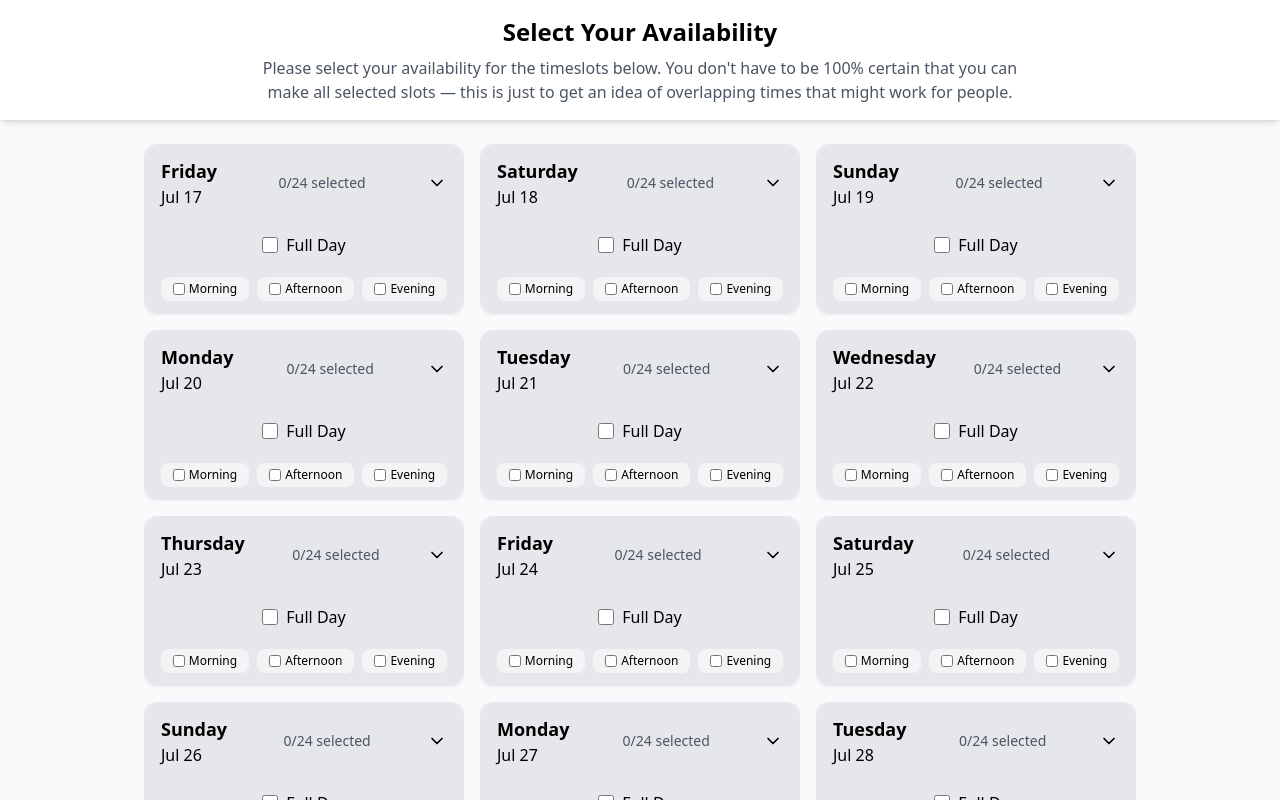
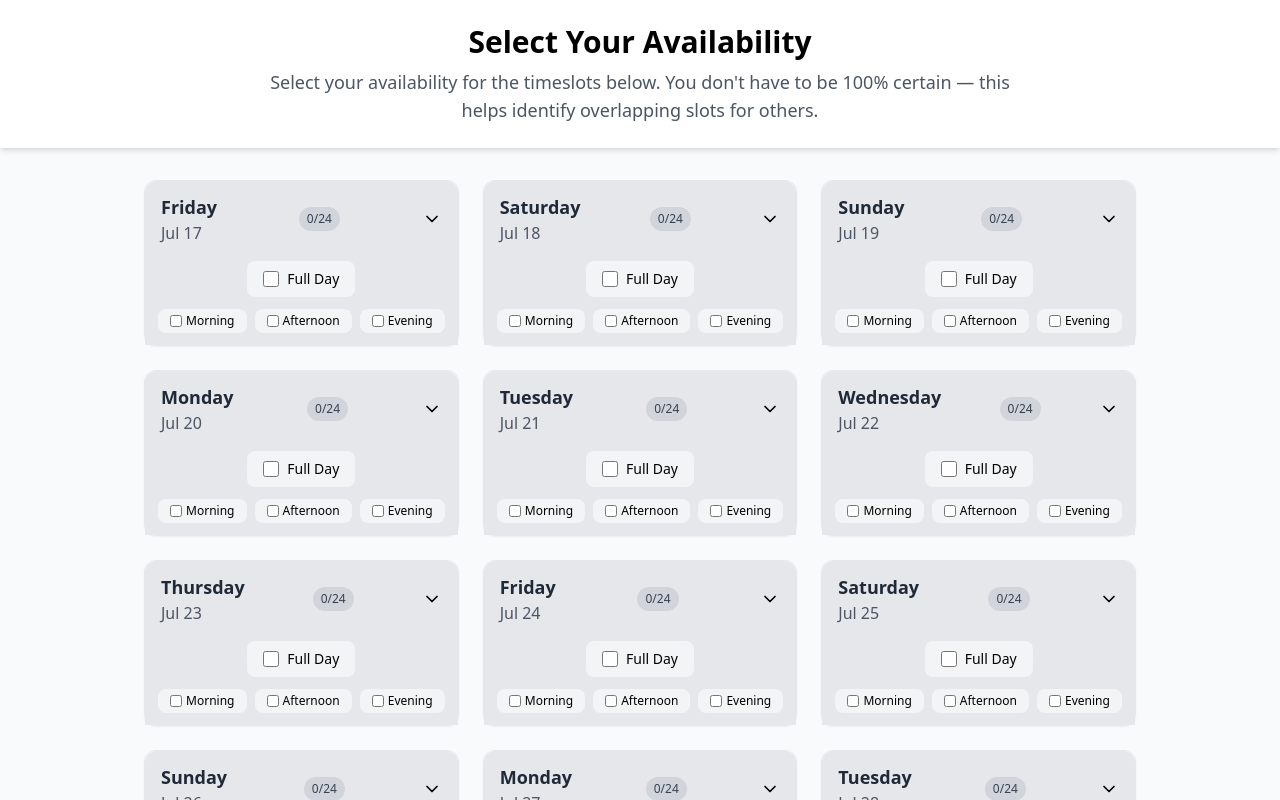
Before and after one commit to jazzorpheus/jof-scheduler, a React (Vite) app: page / in a window 1280 px wide. Shown: the top 800 px of the page. Built offline with nearby package versions, Linux system fonts and the light colour scheme.

Commit message:
reword all cases of register to select, style overhaul for more polished look, softened button colors in modal

```diff
--- a/package.json
+++ b/package.json
@@ -10,6 +10,7 @@
     "preview": "vite preview"
   },
   "dependencies": {
+    "clsx": "^2.1.1",
     "lucide-react": "^0.542.0",
     "motion": "^12.23.12",
     "react": "^19.1.1",
--- a/src/App.jsx
+++ b/src/App.jsx
@@ -29,10 +29,10 @@ const groupByDay = (timeslots) => {
 
 export default function App() {
   const days = groupByDay(sampleTimeslots);
-  const [registeredSlots, setRegisteredSlots] = useState({});
+  const [selectedSlots, setSelectedSlots] = useState({});
 
-  const handleRegister = (slotId) => {
-    setRegisteredSlots((prev) => ({
+  const handleSelectSlots = (slotId) => {
+    setSelectedSlots((prev) => ({
       ...prev,
       [slotId]: !prev[slotId],
     }));
@@ -41,8 +41,8 @@ export default function App() {
   return (
     <AvailabilityPage
       days={days}
-      registeredSlots={registeredSlots}
-      handleRegister={handleRegister}
+      selectedSlots={selectedSlots}
+      handleSelectSlots={handleSelectSlots}
     />
   );
 }
--- a/src/components/DayCard.jsx
+++ b/src/components/DayCard.jsx
@@ -2,6 +2,8 @@
 import { useState } from "react";
 
 // Third-Party Libraries
+import clsx from "clsx";
+// eslint-disable-next-line no-unused-vars
 import { motion, AnimatePresence } from "motion/react";
 
 // Local Components
@@ -11,25 +13,24 @@ import Modal from "./Modal";
 import { ChevronDown, Info } from "lucide-react";
 
 export default function DayCard({
-  day, // now an object: { date, timeslots, dayOfWeek?, dayOfMonth? }
+  day,
   timeslots,
-  registeredSlots,
-  onRegister,
+  selectedSlots,
+  onSelectSlot,
+  isOpen,
+  onToggle,
 }) {
-  const [open, _setOpen] = useState(false);
   const [selectedSlot, setSelectedSlot] = useState(null);
   const [highlightedSlot, setHighlightedSlot] = useState(null);
   const [highlightType, setHighlightType] = useState(null);
 
-  // --- Format day safely ---
-  const dateObj = new Date(day.date + "T00:00:00"); // append time for reliable parsing
+  const dateObj = new Date(day.date + "T00:00:00");
   const dayOfWeek =
     day.dayOfWeek || dateObj.toLocaleDateString(undefined, { weekday: "long" });
   const dayOfMonth =
     day.dayOfMonth ||
     dateObj.toLocaleDateString(undefined, { day: "numeric", month: "short" });
 
-  // --- Helpers ---
   const getHour = (slot) => new Date(slot.datetime).getHours();
 
   const windows = {
@@ -40,23 +41,23 @@ export default function DayCard({
   };
 
   const morningChecked = windows.morning.every(
-    (s) => registeredSlots[s.timeslotId]
+    (s) => selectedSlots[s.timeslotId]
   );
   const afternoonChecked = windows.afternoon.every(
-    (s) => registeredSlots[s.timeslotId]
+    (s) => selectedSlots[s.timeslotId]
   );
   const eveningChecked = windows.evening.every(
-    (s) => registeredSlots[s.timeslotId]
+    (s) => selectedSlots[s.timeslotId]
   );
   const fullDayChecked = windows.fullday.every(
-    (s) => registeredSlots[s.timeslotId]
+    (s) => selectedSlots[s.timeslotId]
   );
 
   const toggleWindow = (window, checked) => {
     windows[window].forEach((slot) => {
-      const isRegistered = registeredSlots[slot.timeslotId];
-      if (checked && !isRegistered) onRegister(slot.timeslotId);
-      if (!checked && isRegistered) onRegister(slot.timeslotId);
+      const isSelected = selectedSlots[slot.timeslotId];
+      if (checked && !isSelected) onSelectSlot(slot.timeslotId);
+      if (!checked && isSelected) onSelectSlot(slot.timeslotId);
     });
   };
 
@@ -64,12 +65,12 @@ export default function DayCard({
   const handlePartDayChange = (window, e) =>
     toggleWindow(window, e.target.checked);
 
-  const handleRegister = (slotId) => {
-    const isCurrentlyRegistered = registeredSlots[slotId];
-    onRegister(slotId); // toggles registration
+  const handleSelectSlot = (slotId) => {
+    const isCurrentlySelected = selectedSlots[slotId];
+    onSelectSlot(slotId);
 
     setHighlightedSlot(slotId);
-    setHighlightType(isCurrentlyRegistered ? "deregister" : "register");
+    setHighlightType(isCurrentlySelected ? "deselect" : "select");
 
     setTimeout(() => {
       setHighlightedSlot(null);
@@ -77,8 +78,8 @@ export default function DayCard({
     }, 500);
   };
 
-  const registeredCount = timeslots.filter(
-    (slot) => registeredSlots[slot.timeslotId]
+  const selectedCount = timeslots.filter(
+    (slot) => selectedSlots[slot.timeslotId]
   ).length;
 
   return (
@@ -87,25 +88,29 @@ export default function DayCard({
       transition={{
         layout: { type: "tween", duration: 0.25, ease: "easeInOut" },
       }}
-      className={`border rounded-xl shadow-sm ${open ? "col-span-full" : ""}`}
+      className={clsx(
+        "border rounded-xl shadow-sm bg-gray-50",
+        isOpen ? "col-span-full" : ""
+      )}
     >
       {/* Day header */}
       <div
-        className="px-4 py-3 bg-gray-200 rounded-xl flex flex-col gap-2 cursor-pointer hover:bg-gray-300 transition-colors"
-        onClick={() => _setOpen(!open)}
+        className="px-4 py-3 bg-gray-200 rounded-t-xl flex flex-col gap-2 cursor-pointer hover:bg-gray-300 transition-colors"
+        onClick={onToggle}
       >
         <div className="flex justify-between items-center">
           <div>
-            <p className="text-lg font-semibold">{dayOfWeek}</p>
-            <p className="text-md">{dayOfMonth}</p>
+            <p className="text-lg font-semibold text-gray-800">{dayOfWeek}</p>
+            <p className="text-md text-gray-600">{dayOfMonth}</p>
           </div>
-          <div className="text-sm text-gray-600 whitespace-nowrap ml-2">
-            {registeredCount}/{timeslots.length} selected
+          <div className="ml-2 px-2 py-1 text-xs font-medium text-gray-700 bg-gray-300 rounded-full">
+            {selectedCount}/{timeslots.length}
           </div>
           <ChevronDown
-            className={`ml-2 transition-transform duration-200 ${
-              open ? "rotate-180" : ""
-            }`}
+            className={clsx(
+              "ml-2 transition-transform duration-200",
+              isOpen ? "rotate-180" : ""
+            )}
             size={20}
           />
         </div>
@@ -113,7 +118,7 @@ export default function DayCard({
         {/* Bulk checkboxes */}
         <div className="flex flex-col items-center gap-2 mt-2">
           <label
-            className="flex items-center gap-2 px-4 py-2 text-md font-medium bg-gray-200 rounded-lg hover:bg-gray-400"
+            className="flex items-center gap-2 px-4 py-2 text-sm font-medium bg-gray-100 rounded-lg hover:bg-gray-200 transition-colors"
             onClick={(e) => e.stopPropagation()}
           >
             <input
@@ -124,11 +129,12 @@ export default function DayCard({
             />
             Full Day
           </label>
+
           <div className="flex flex-col sm:flex-row sm:flex-nowrap justify-center gap-2 mt-1">
             {["morning", "afternoon", "evening"].map((w) => (
               <label
                 key={w}
-                className="flex items-center gap-1 px-3 py-1 text-xs bg-gray-100 rounded-lg hover:bg-gray-200"
+                className="flex items-center gap-1 px-3 py-1 text-xs bg-gray-100 rounded-lg hover:bg-gray-200 transition-colors"
                 onClick={(e) => e.stopPropagation()}
               >
                 <input
@@ -150,47 +156,40 @@ export default function DayCard({
         </div>
       </div>
 
-      {/* Timeslots grid sliding down */}
+      {/* Timeslots grid */}
       <AnimatePresence initial={false}>
-        {open && (
+        {isOpen && (
           <motion.div
-            initial={{ opacity: 0, y: -10 }}
+            initial={{ opacity: 0, y: -5 }}
             animate={{ opacity: 1, y: 0 }}
-            exit={{ opacity: 0, y: -10 }}
-            transition={{ type: "tween", duration: 0.25, ease: "easeOut" }}
+            exit={{ opacity: 0, y: -5 }}
+            transition={{ type: "tween", duration: 0.2 }}
             className="overflow-hidden w-full mt-2 grid grid-cols-2 sm:grid-cols-3 md:grid-cols-4 lg:grid-cols-6 gap-2 p-3"
           >
             {timeslots.map((slot) => {
-              const isRegistered = registeredSlots[slot.timeslotId];
+              const isSelected = selectedSlots[slot.timeslotId];
               return (
                 <motion.div
                   key={slot.timeslotId}
                   layout
-                  transition={{
-                    layout: {
-                      type: "tween",
-                      duration: 0.25,
-                      ease: "easeInOut",
-                    },
-                  }}
-                  onClick={() => handleRegister(slot.timeslotId)}
-                  className={`relative px-2 py-2 rounded-lg text-sm font-medium flex justify-between items-center cursor-pointer transition-colors
-                    ${
-                      isRegistered
-                        ? "bg-green-200 hover:bg-green-300"
-                        : "bg-gray-100 hover:bg-gray-200"
-                    }
-                    ${
-                      highlightedSlot === slot.timeslotId
-                        ? highlightType === "register"
-                          ? "animate-slotHighlight-green"
-                          : "animate-slotHighlight-red"
-                        : ""
-                    }`}
+                  transition={{ layout: { type: "tween", duration: 0.2 } }}
+                  onClick={() => handleSelectSlot(slot.timeslotId)}
+                  className={clsx(
+                    "relative px-2 py-2 rounded-xl text-sm font-medium flex justify-between items-center cursor-pointer transition-colors",
+                    isSelected
+                      ? "bg-green-200 hover:bg-green-300"
+                      : "bg-gray-100 hover:bg-gray-200",
+                    highlightedSlot === slot.timeslotId &&
+                      (highlightType === "select"
+                        ? "animate-slotHighlight-green"
+                        : "animate-slotHighlight-red")
+                  )}
                 >
-                  <span>{slot.datetime.split("T")[1].slice(0, 5)}</span>
+                  <span className="font-mono text-sm tabular-nums">
+                    {slot.datetime.split("T")[1].slice(0, 5)}
+                  </span>
 
-                  {isRegistered && (
+                  {isSelected && (
                     <span className="ml-2 text-green-700 text-xs font-semibold">
                       Selected
                     </span>
@@ -202,7 +201,7 @@ export default function DayCard({
                   >
                     <button
                       onClick={() => setSelectedSlot(slot)}
-                      className="p-1 text-gray-600 hover:text-blue-500 rounded-full border border-gray-300"
+                      className="p-1 text-gray-500 hover:text-blue-500 rounded-full transition-colors duration-200 border border-gray-200"
                       title="View details"
                     >
                       <Info size={16} />
@@ -220,8 +219,8 @@ export default function DayCard({
         <Modal
           slot={selectedSlot}
           onClose={() => setSelectedSlot(null)}
-          registeredSlots={registeredSlots}
-          onRegister={handleRegister}
+          selectedSlots={selectedSlots}
+          onSelectSlot={handleSelectSlot}
         />
       )}
     </motion.div>
--- a/src/data/sampleEvent.json
+++ b/src/data/sampleEvent.json
@@ -1,7 +1,7 @@
 {
   "id": "ctf_2026_round_robin",
   "title": "Round Robin - JoF Clan Annual Capture the Flag Tournament",
-  "description": "The first round of JoF's annual Capture the Flag Tournament. You have one month to play every other team registered in the tourny. Please bear in mind that finding a time in which all members across two teams are available to play can be quite a challenge in itself, so please be patient and willing to put some effort into the process! The first step is to register ANY and ALL timeslots when there is at least a medium-high probability that you will actually be able to make it. Organization involving regular communication between team members and effective forward planning are key. Good luck!",
+  "description": "The first round of JoF's annual Capture the Flag Tournament. You have one month to play every other team registered in the tourny. Please bear in mind that finding a time in which all members across two teams are available to play can be quite a challenge in itself, so please be patient and willing to put some effort into the process! The first step is to select ANY and ALL timeslots where there is at least a medium-high probability that you will be able to make it. Organization involving regular communication between team members and effective forward planning are key. Good luck!",
   "startDate": "2026-07-17T00:00:00Z",
   "endDate": "2026-08-17T23:59:00Z",
   "createdBy": "kypdurron",
--- a/src/index.css
+++ b/src/index.css
@@ -2,7 +2,7 @@
 @tailwind components;
 @tailwind utilities;
 
-/* Animation upon registering a slot */
+/* Animation upon selecting a slot */
 @keyframes slotHighlightGreen {
   0% {
     box-shadow: 0 0 0 2px rgba(34, 197, 94, 0.8);
@@ -14,7 +14,6 @@
     box-shadow: 0 0 0 0 rgba(34, 197, 94, 0);
   }
 }
-
 @keyframes slotHighlightRed {
   0% {
     box-shadow: 0 0 0 2px rgba(239, 68, 68, 0.8);
@@ -26,12 +25,10 @@
     box-shadow: 0 0 0 0 rgba(239, 68, 68, 0);
   }
 }
-
 .animate-slotHighlight-green {
   animation: slotHighlightGreen 0.7s ease-out;
   background-color: #ecfdf5;
 }
-
 .animate-slotHighlight-red {
   animation: slotHighlightRed 0.7s ease-out;
   background-color: #fee2e2;
--- a/src/pages/AvailabilityPage.jsx
+++ b/src/pages/AvailabilityPage.jsx
@@ -1,39 +1,51 @@
 // React
-import React from "react";
+import { useState } from "react";
 
 // Local Components
 import DayCard from "../components/DayCard";
 
 export default function AvailabilityPage({
   days,
-  registeredSlots,
-  handleRegister,
+  selectedSlots,
+  handleSelectSlots,
 }) {
+  const [openStates, setOpenStates] = useState(
+    days.reduce((acc, day) => {
+      acc[day.date] = false;
+      return acc;
+    }, {})
+  );
+
+  const toggleSingle = (date) => {
+    setOpenStates((prev) => ({ ...prev, [date]: !prev[date] }));
+  };
+
   return (
     <div className="min-h-screen bg-gray-50">
       {/* HEADER */}
-      <header className="w-full bg-white shadow-md p-4 mb-6 sticky top-0 z-50">
+      <header className="w-full bg-white shadow-md p-6 mb-8 sticky top-0 z-50">
         <div className="max-w-3xl mx-auto text-center">
-          <h1 className="text-2xl font-bold mb-2">Select Your Availability</h1>
-          <p className="text-gray-600">
-            Please select your availability for the timeslots below. You
-            don&apos;t have to be 100% certain that you can make all selected
-            slots — this is just to get an idea of overlapping times that might
-            work for people.
+          <h1 className="text-3xl font-bold mb-2">Select Your Availability</h1>
+          <p className="text-gray-600 text-lg">
+            Select your availability for the timeslots below. You don&apos;t
+            have to be 100% certain — this helps identify overlapping slots for
+            others.
           </p>
         </div>
       </header>
 
       {/* MAIN CONTENT */}
       <main className="max-w-5xl mx-auto px-4">
-        <div className="grid grid-cols-1 sm:grid-cols-2 lg:grid-cols-3 gap-4">
+        <div className="grid grid-cols-1 sm:grid-cols-2 lg:grid-cols-3 gap-6">
           {days.map((day) => (
             <DayCard
               key={day.date}
               day={day}
               timeslots={day.timeslots}
-              registeredSlots={registeredSlots}
-              onRegister={handleRegister}
+              selectedSlots={selectedSlots}
+              onSelectSlot={handleSelectSlots}
+              isOpen={openStates[day.date]}
+              onToggle={() => toggleSingle(day.date)}
             />
           ))}
         </div>
```
Also changed, not shown: src/components/Modal.jsx (+9 -9 lines), src/data/sampleTimeslots24h.json, src/data/sampleTimeslotsModified.json, 2 other files (tests, documents, lock files or other folders).
